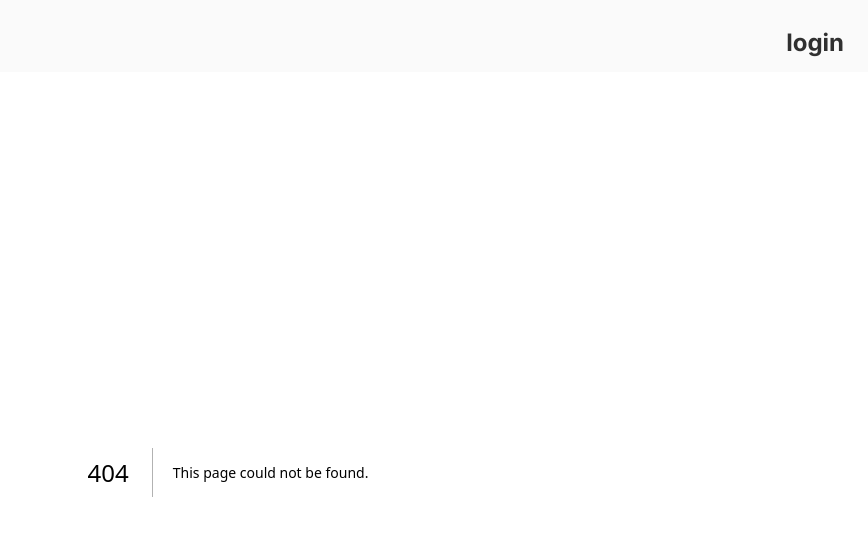
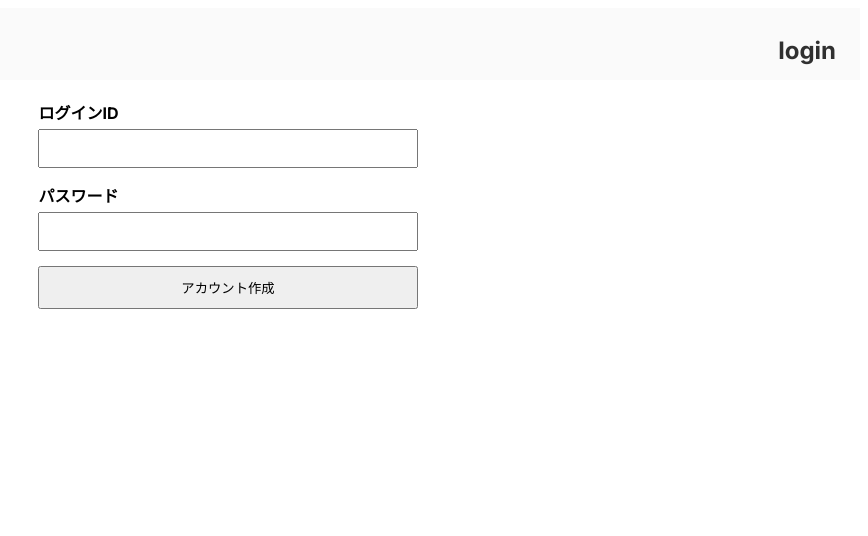
Before and after one commit to hagitaku/movie_management, a Next.js app in the folder frontend/projects/: page /accountcreate in a window 1280 px wide. Before the commit this address had no page. Shown: the top 536 px of the page, without its empty margins (412-1280 px from the left). Built offline with nearby package versions, Linux system fonts and the light colour scheme.

Commit message:
[Add] アカウント作成のページを作った

```diff
--- /dev/null
+++ b/frontend/projects/src/app/accountcreate/page.tsx
@@ -0,0 +1,61 @@
+"use client";
+import { yupResolver } from "@hookform/resolvers/yup";
+import { useRouter } from "next/navigation";
+import { FormProvider, useForm } from "react-hook-form";
+
+import TextBox from "@/components/form/TextBox";
+import ProvideErrorMessage from "@/components/ProvideErrorMessage";
+import { LoginForm, loginSchema } from "@/schema/login";
+
+import style from "./style.module.css";
+
+export const AccountCreate = () => {
+  const form = useForm<LoginForm>({
+    resolver: yupResolver(loginSchema),
+  });
+  const rounter = useRouter();
+  const { handleSubmit } = form;
+  const handleSubmitAccountCreateButton = async (submitForm: LoginForm) => {
+    console.log(submitForm);
+    rounter.push("../movielist");
+  };
+  return (
+    <div className={style["account-create-form-container"]}>
+      <form
+        className={style["account-create-form"]}
+        onSubmit={handleSubmit(handleSubmitAccountCreateButton)}
+      >
+        <FormProvider {...form}>
+          <div className={style["account-create-id-field"]}>
+            <TextBox
+              title="ログインID"
+              name="loginId"
+              type="text"
+              form={form}
+            />
+            <ProvideErrorMessage<LoginForm> name="loginId" />
+          </div>
+          <div className={style["account-create-password-field"]}>
+            <TextBox
+              title="パスワード"
+              name="password"
+              type="password"
+              form={form}
+            />
+          </div>
+          <div className={style["account-create-submit"]}>
+            <button
+              className={style["account-create-submit-button"]}
+              type="submit"
+            >
+              アカウント作成
+            </button>
+            <ProvideErrorMessage<LoginForm> name="password" />
+          </div>
+        </FormProvider>
+      </form>
+    </div>
+  );
+};
+
+export default AccountCreate;
--- /dev/null
+++ b/frontend/projects/src/app/accountcreate/style.module.css
@@ -0,0 +1,44 @@
+.account-create-form-container {
+    text-align: flex;
+    justify-content: center;
+    align-items: center;
+    width: 30%;
+    max-width: 1200px;
+    padding: 20px;
+    margin: auto;
+}
+.account-create-form {
+    width: 100%;
+    max-width: 600px;
+    box-sizing: border-box;
+}
+.account-create-id-field {
+    margin-bottom: 15px;
+}
+.account-create-id-field label {
+    display: block;
+    margin-bottom: 5px;
+    font-weight: bold;
+}
+.account-create-id-field input {
+    width: 100%;
+    padding: 10px;
+    box-sizing: border-box;
+}
+.account-create-password-field {
+    margin-bottom: 15px;
+}
+.account-create-password-field label {
+    display: block;
+    margin-bottom: 5px;
+    font-weight: bold;
+}
+.account-create-password-field input {
+    width: 100%;
+    padding: 10px;
+    box-sizing: border-box;
+}
+.account-create-submit-button {
+    width: 100%;
+    padding: 10px;
+}
```
